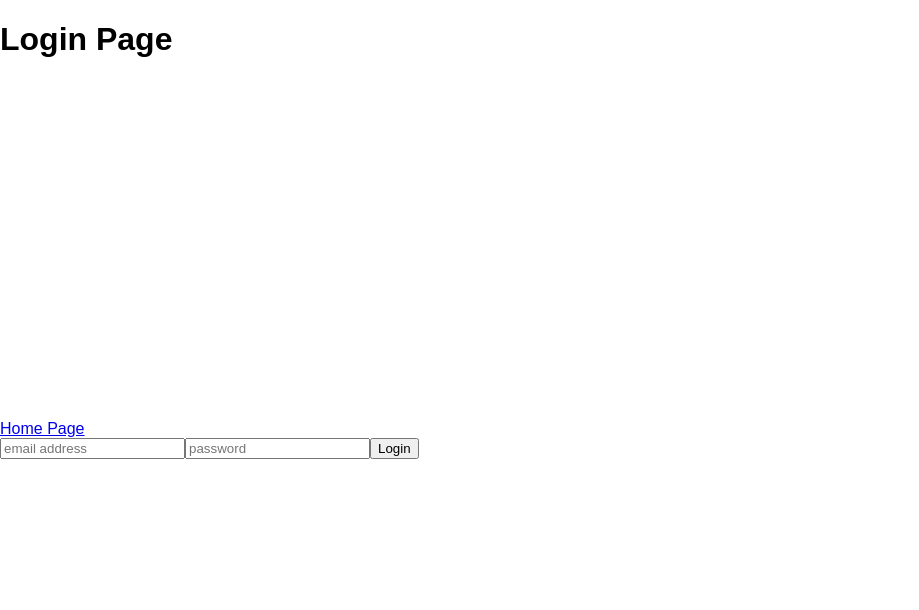
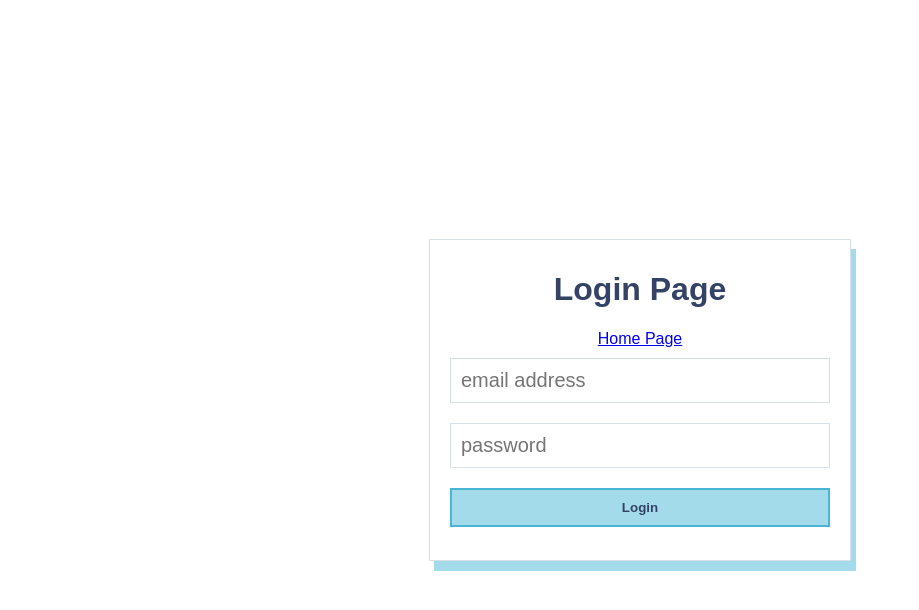
Before and after one commit to fahadahmed/toastty, a React app: page /login in a window 1280 px wide. Shown: the top 610 px of the page, without its empty margins (0-919 px from the left). Built offline with nearby package versions, Linux system fonts and the light colour scheme; no server answers.

Commit message:
TSTTY-1 completed common styles on public routes

```diff
--- a/src/pages/Login/index.tsx
+++ b/src/pages/Login/index.tsx
@@ -2,6 +2,13 @@ import React, { useState, useContext } from 'react';
 import { Link, Redirect } from 'react-router-dom';
 import {AppContext} from '../../components/AppProvider/AppContext';
 import { auth } from '../../config/firebase';
+import {
+  Container,
+  Card,
+  PublicForm,
+  FormInput,
+  FormButton
+} from '../../styles/common.styles';
 
 function Login(): JSX.Element {
   const [error, setError] = useState(null);
@@ -27,18 +34,20 @@ function Login(): JSX.Element {
   }
 
   return(
-    <>
-      <h1>Login Page</h1>
-      <div>
-        <Link to='/home'>Home Page</Link>
-        <form onSubmit={handleLogin}>
-          <input type="email" placeholder="email address" name="email" required />
-          <input type="password" placeholder="password" name="password" required />
-          <button type="submit">Login</button>
-          {error !== null && <p>Error: {error}</p>}
-        </form>
-      </div>
-    </>
+    <Container>
+      <Card>
+        <h1>Login Page</h1>
+        <div>
+          <Link to='/home'>Home Page</Link>
+          <PublicForm onSubmit={handleLogin}>
+            <FormInput type="email" placeholder="email address" name="email" required />
+            <FormInput type="password" placeholder="password" name="password" required />
+            <FormButton type="submit">Login</FormButton>
+            {error !== null && <p>Error: {error}</p>}
+          </PublicForm>
+        </div>
+      </Card>
+    </Container>
   )
 }
 
--- a/src/pages/Register/index.tsx
+++ b/src/pages/Register/index.tsx
@@ -2,6 +2,14 @@ import React, { useState, useContext } from 'react';
 import { Link, Redirect } from 'react-router-dom';
 import { AppContext } from '../../components/AppProvider/AppContext';
 import { auth, db } from '../../config/firebase';
+
+import {
+  Container,
+  Card,
+  PublicForm,
+  FormInput,
+  FormButton
+} from '../../styles/common.styles';
 
 function Register(): JSX.Element {
 
@@ -52,22 +60,23 @@ function Register(): JSX.Element {
   }
 
   return(
-    <>
-      <h1>Register New User</h1>
-      <div>
+    <Container>
+      <Card>
+        <h1>Register New User</h1>
         <div>
-          <Link to='/home'>Home</Link>
-          <Link to='/login'>Login</Link>
+          <div>
+            <Link to='/home'>Home Page</Link>
+          </div>
+        <PublicForm onSubmit={handleSubmit}>
+          <FormInput type="text" name="name" placeholder="your name" required />
+          <FormInput type="email" name="email" placeholder="email address" required />
+          <FormInput type="password" name="password" placeholder="password" required />
+          <FormButton type="submit">Register User</FormButton>
+          {error !== null && <p>Error: {error}</p>}
+        </PublicForm>
         </div>
-      <form onSubmit={handleSubmit}>
-        <input type="text" name="name" placeholder="your name" required />
-        <input type="email" name="email" placeholder="email address" required />
-        <input type="password" name="password" placeholder="password" required />
-        <button type="submit">Register User</button>
-        {error !== null && <p>Error: {error}</p>}
-      </form>
-      </div>
-    </>
+      </Card>
+    </Container>
   )
 }
 
--- a/src/styles/common.styles.ts
+++ b/src/styles/common.styles.ts
@@ -45,8 +45,39 @@ const LinkButton = styled(Link)`
   }
 `;
 
+const FormButton = styled.button`
+  background: ${buttonBackground};
+  padding: 10px;
+  text-decoration: none;
+  color: ${fontColor};
+  font-weight: bold;
+  border: 2px solid ${buttonBorder};
+  margin: 10px;
+
+  &:hover {
+    background: ${buttonBorder};
+    color: white;
+  }
+`;
+
+const PublicForm = styled.form`
+  display: flex;
+  flex-direction: column;
+`;
+
+const FormInput = styled.input`
+  border: 1px solid ${borderColor};
+  padding: 10px;
+  color: ${fontColor};
+  font-size: 20px;
+  margin: 10px;
+`;
+
 export {
   Container,
   Card,
-  LinkButton
+  LinkButton,
+  PublicForm,
+  FormInput,
+  FormButton
 };
```
